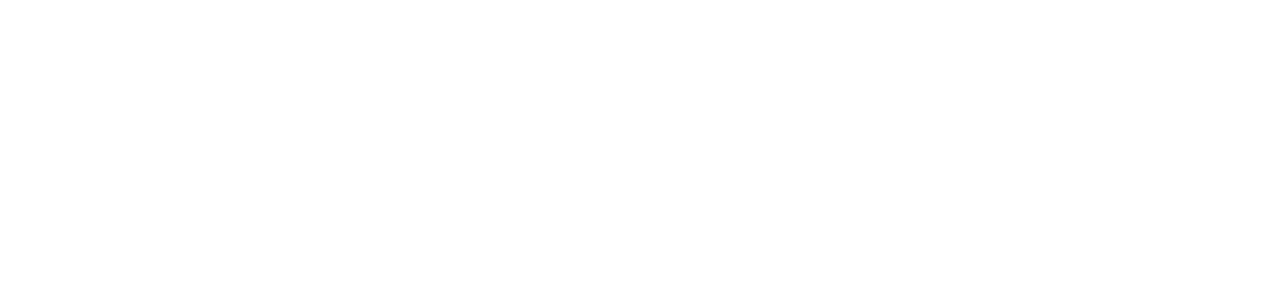
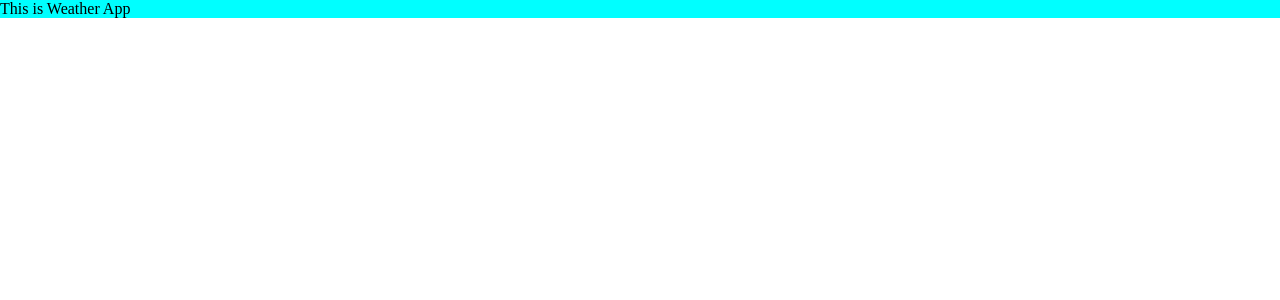
Before and after one commit to zahraRostami1999/weather-app, a React (Create React App) app: page / in a window 1280 px wide. Shown: the top 300 px of the page. Built offline with nearby package versions, Linux system fonts and the light colour scheme.

Commit message:
edit App file: import weather component to App.jsx

```diff
--- a/src/App.jsx
+++ b/src/App.jsx
@@ -1,9 +1,10 @@
-import React from 'react'
+import React from 'react';
+import Weather from './components/weather/Weather.jsx';
 
 function App() {
   return (
     <div className='app'>
-
+      <Weather />
     </div>
   )
 }
```
